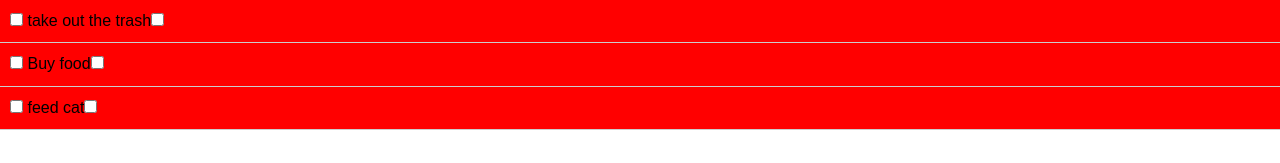
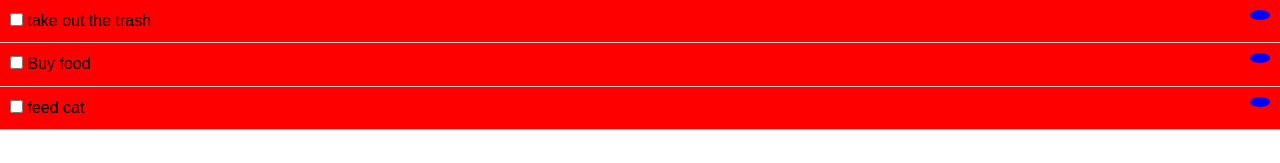
Before and after one commit to SidKandasamy/Todo_react, a React (Create React App) app: page / in a window 1280 px wide. Shown: the top 163 px of the page. Built offline with nearby package versions, Linux system fonts and the light colour scheme; the HTML template or start-up script is replaced by a standard one.

Commit message:
input changes to button also minor css added

```diff
--- a/src/components/TodoItem.js
+++ b/src/components/TodoItem.js
@@ -23,9 +23,20 @@ export class TodoItem extends Component {
 
 
 
+
+
+
     render() {
 
         const {id,title} = this.props.todo; //deconstruction, so we can use id and title within the jsx
+
+        const btnStyle = {
+            backgroundColor: 'blue',
+            padding: '5px 10px',
+            border: 'none',
+            borderRadius: '50%',
+            float:'right',
+        }
 
         return (
             <div style={this.getStyle()}>
@@ -34,10 +45,11 @@ export class TodoItem extends Component {
                 <input type="checkbox" onChange={this.props.markComplete.bind
                 (this,id)}/> {''}
                 {title}
-                <input type="checkbox"/>
+                <button style={btnStyle}  type="checkbox"/>
                 </p>
             </div>
         )
+
     }
 }
 export default TodoItem
```
Also changed, not shown: src/App.css (line endings or trailing spaces).
